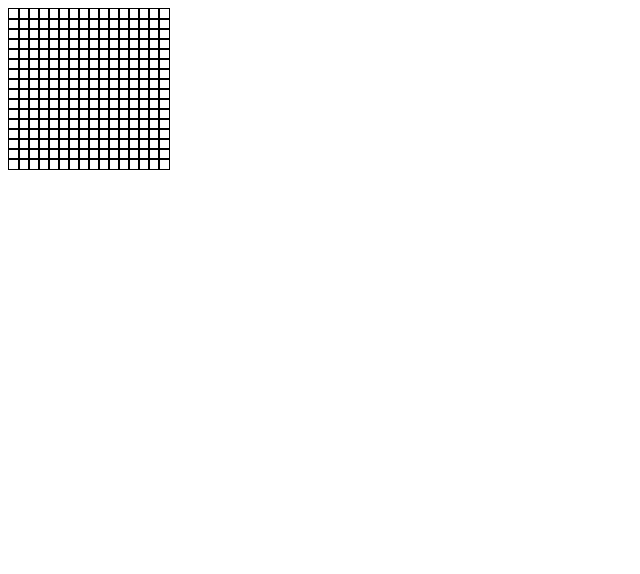
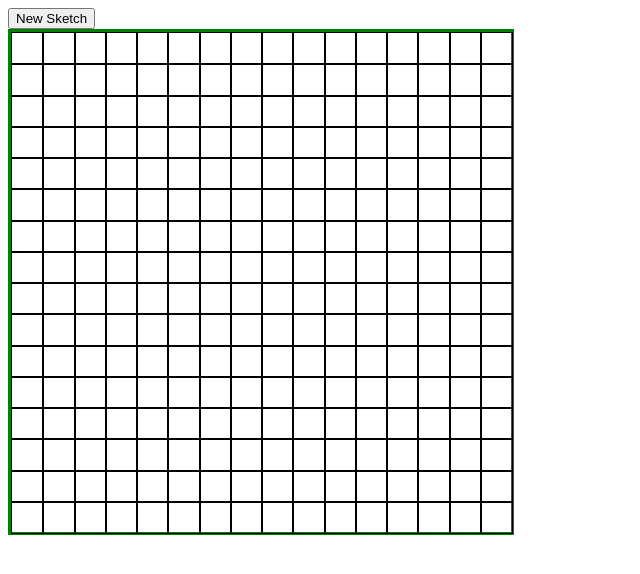
Before and after one commit to cdpadilla42/Etch, a plain HTML site: page index.html in a window 1280 px wide. Shown: the whole page, without its empty margins (0-640 px from the left). Drawn offline with Linux system fonts and the light colour scheme.

Commit message:
Refactor code to make blocks size by fraction of space. Define container size.

```diff
--- a/index.html
+++ b/index.html
@@ -2,6 +2,8 @@
   <html>
     <head></head>
     <body>
+
+      <button>New Sketch</button>
 
       <div id="grid-container">
 
@@ -9,13 +11,16 @@
 
       <style>
         .box {
-          height: 10px;
-          width: 10px;
+          height: 100%;
+          width: 100%;
           border: 1px solid black;
         }
         #grid-container {
           display: grid;
-          grid-template: repeat(16, 10px) / repeat(16, 10px);
+          grid-template: repeat(16, 1fr) / repeat(16, 1fr);
+          width: 500px;
+          height: 500px;
+          border: 3px solid green;
         }
         .hover {
           background-color: blue;
--- a/script.js
+++ b/script.js
@@ -10,10 +10,9 @@ var container = document.querySelector('#grid-container');
         var boxes = document.querySelectorAll('.box')
         // function: change class to hover
         function changeColor(e) {
-          // this.classList('hover');
           let currentBox = e.target;
           currentBox.classList.add('hover')
-          console.log(currentBox.getAttribute('class'));
+
         }
         // add eventListener
         boxes.forEach((box) => {
```
